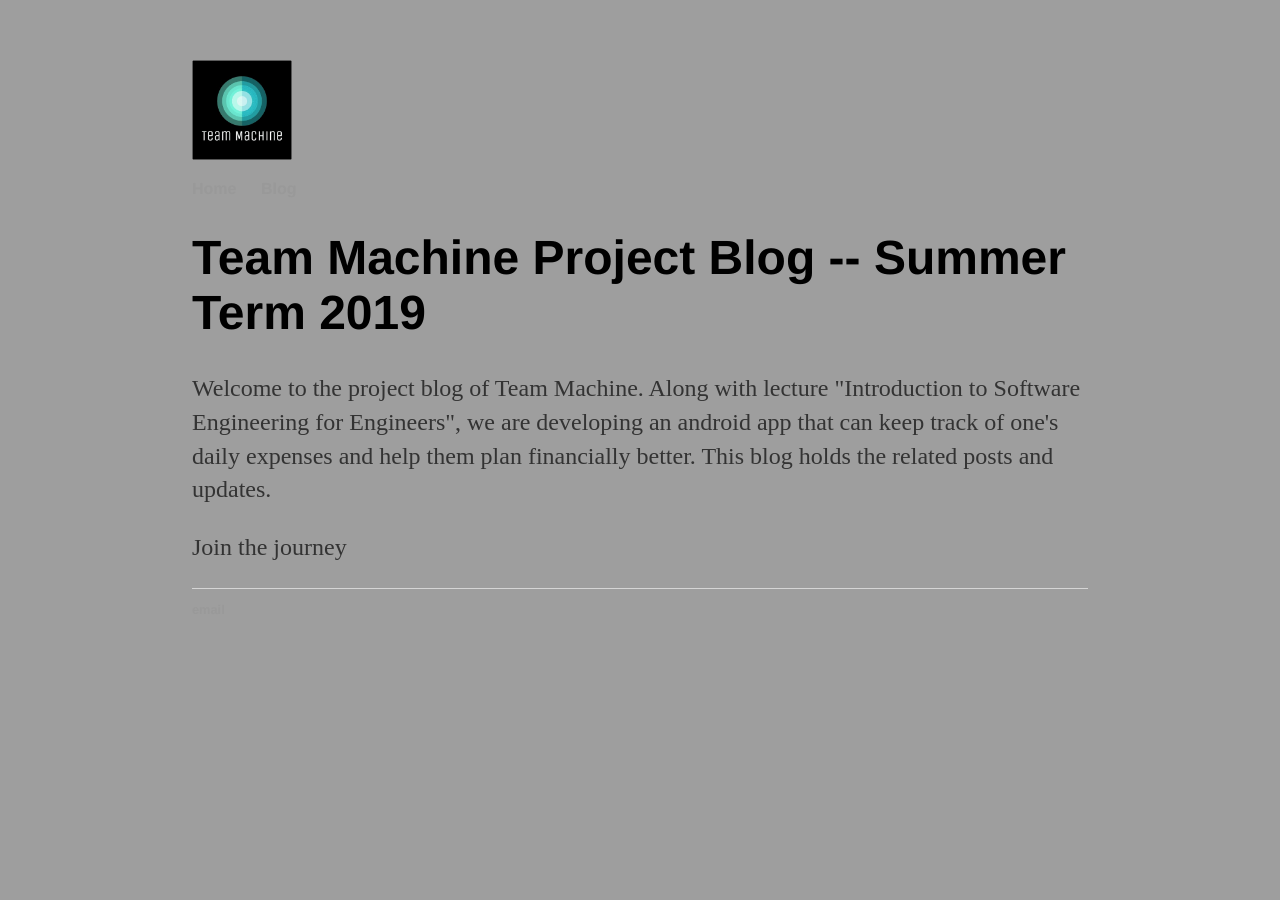
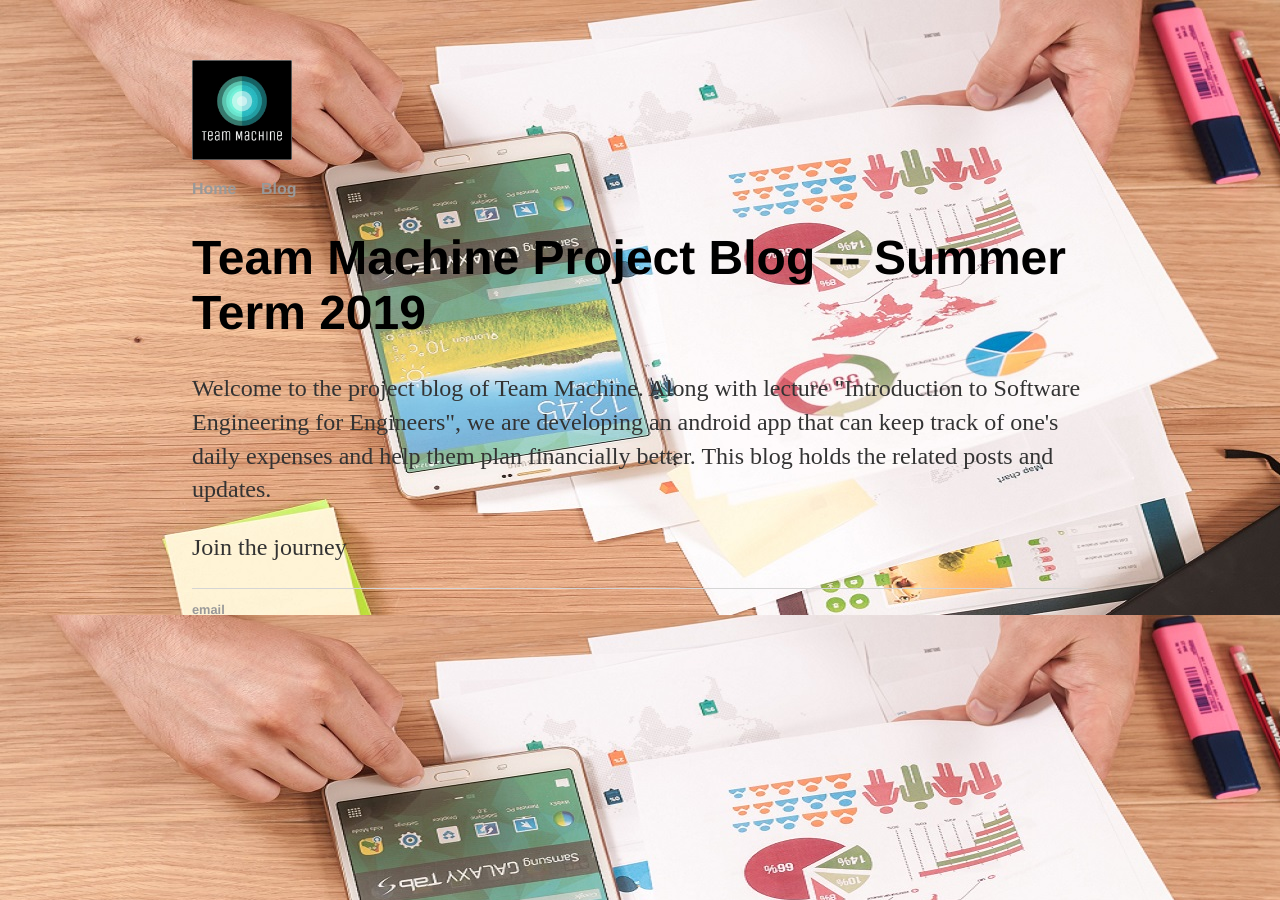
Before and after one commit to DBSE-teaching/isee2019-TeamMachine, a Jekyll site: the page built from docs/index.html, in a window 1280 px wide. Built offline with Jekyll 4.4.1, drawn with Linux system fonts in a browser that asks for light colours; a file with an impossible date is left out.

Commit message:
Update index.html

```diff
--- a/docs/index.html
+++ b/docs/index.html
@@ -4,7 +4,7 @@ title: Software Engineers Blog -- Summer term 2018
 ---
 <div class="blurb">
 	<h1>Team Machine Project Blog -- Summer Term 2019</h1>
-		<body background="{{site.baseurl}}//images/B4.jpg">
+		<body background="{{site.baseurl}}//images/B2.jpg">
 
 	<p>Welcome to the project blog of Team Machine.
 		Along with lecture "Introduction to Software Engineering for Engineers", we are developing an android app that can keep track of one's daily expenses and help them plan financially better.
```
